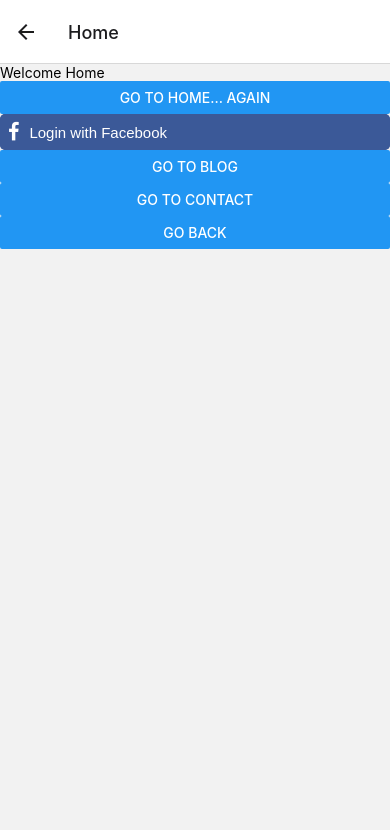
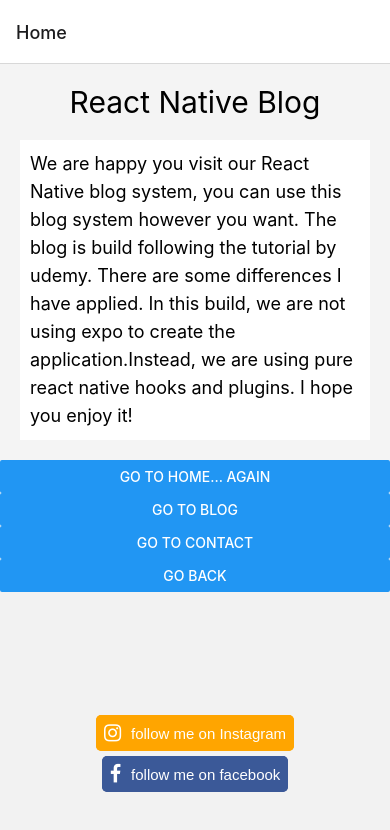
Before and after one commit to javivilchis/react-native-blog, a React Native app: screen /Home in a window 390 px wide. Shown: the top 830 px of the page. Built offline with nearby package versions, Linux system fonts and the light colour scheme.

Commit message:
json server will be skipped

```diff
--- a/App.js
+++ b/App.js
@@ -15,7 +15,7 @@ const Stack = createNativeStackNavigator();
 const App = () => {
   return (
     <NavigationContainer>
-        <Stack.Navigator initialRouteName="Blog">
+        <Stack.Navigator initialRouteName="Home">
         <Stack.Screen name="Home" component={IndexScreen} />
         <Stack.Screen name="Blog" component={BlogScreen}/>
         <Stack.Screen name="Show" component={ShowScreen} />
--- a/src/context/BlogContext.js
+++ b/src/context/BlogContext.js
@@ -4,6 +4,8 @@ const blogReducer = (state, action ) => {
      console.log("State: ln 4 ", state)
      console.log("Action: ln 5 ", action)
      switch (action.type){
+          case 'get_blogposts':
+               return []
           case 'add_blogpost':
                return [
                  ...state,
@@ -26,6 +28,9 @@ const blogReducer = (state, action ) => {
      }
 }
 // function to modify our reducer
+const getBlogPosts = dispatch => {
+     dispatch({type: 'get_blogposts', payload})
+}
 const addBlogPost = dispatch => {
      return (title, content, callback) => {
           dispatch({ type: 'add_blogpost', payload: { title, content }})
--- a/src/screens/BlogScreen.js
+++ b/src/screens/BlogScreen.js
@@ -1,19 +1,21 @@
 import React, { useContext } from 'react';
-import { View, Text, StyleSheet, Button, FlatList, TouchableOpacity } from 'react-native'
+import { View, Text, StyleSheet, Linking, Button, FlatList, TouchableOpacity } from 'react-native'
 import { Context } from '../context/BlogContext'
 import Icon from 'react-native-vector-icons/FontAwesome';
+import NativeLinkingManager from 'react-native/Libraries/Linking/NativeLinkingManager';
 
 const BlogScreen = ({ navigation }) => {
 
 
      const { state, deleteBlogPost } = useContext(Context)
 
+
      navigation.setOptions(
           {
-               headerTitle: "Blog",
+               headerTitle: "RN Blog",
                headerRight: () => (
                <TouchableOpacity onPress={() => navigation.navigate('Create')}>
-                    <Icon name="plus" />
+                    <Icon name="plus" size={20} />
                </TouchableOpacity>
                )
           }
@@ -43,9 +45,9 @@ const BlogScreen = ({ navigation }) => {
                }}
                />
                <View style={styles.buttonlist}>
-                    <Button color="white" title="create" onPress={() => navigation.navigate('Create')} />
-                    <Button color="white" title="Go to Home" onPress={() => navigation.navigate('Home')} />
-                    <Button color="white" title="Go back" onPress={() => navigation.goBack()} />
+                    <Button color="orange" title="create" onPress={() => navigation.navigate('Create')} />
+                    <Button color="orange" title="Go to Home" onPress={() => navigation.navigate('Home')} />
+                    <Button color="orange" title="Go back" onPress={() => navigation.goBack()} />
                </View>
 
           </View>
--- a/src/screens/IndexScreen.js
+++ b/src/screens/IndexScreen.js
@@ -1,29 +1,85 @@
 import React from 'react'
-import { View, Text, StyleSheet, Button } from 'react-native'
+import { View, Text, Linking, TouchableOpacity, StyleSheet, Button, SafeAreaView } from 'react-native'
 import Icon from 'react-native-vector-icons/FontAwesome';
 const IndexScreen = ({ navigation }) => {
+     const javivilchis = "https://facebook.com/javier.vilchis1"
+     const intagram = "https://instagram.com/javivilchis1234"
+     const facebook = ({url}) => {
+          Linking.openURL(javivilchis)
+     }
+     const instagram = ({url}) => {
+          Linking.openURL(intagram)
+     }
 
      return (
+          <SafeAreaView style={styles.container}>
           <View>
-               <Text>Welcome Home</Text>
+               <Text style={styles.title}>React Native Blog</Text>
+               <Text style={styles.intro}>We are happy you visit our React Native blog system, you can use this blog system however you want. The blog is build following the tutorial by udemy. There are some differences I have applied. In this build, we are not using expo to create the application.Instead, we are using pure react native hooks and plugins. I hope you enjoy it!</Text>
                <Button
                title="Go to home... again"
                onPress={() => navigation.push('Home')}
                />
-               <Icon.Button name="facebook" backgroundColor="#3b5998">
-                    <Text style={{ fontFamily: 'Arial', fontSize: 15, color: "#fff" }}>
-                         Login with Facebook
-                    </Text>
-               </Icon.Button>
+
                <Button title="Go to Blog" onPress={() => navigation.navigate('Blog')} />
                <Button title="Go to Contact" onPress={() => navigation.navigate('Contact')} />
                <Button title="Go back" onPress={() => navigation.goBack()} />
+
+               <View style={styles.fb}>
+                    <TouchableOpacity onPress={facebook} style={styles.insta}>
+                         <Icon.Button name="instagram" onPress={instagram} backgroundColor="orange">
+                              <Text style={{ fontFamily: 'Arial', fontSize: 15, color: "#fff" }}>
+                              follow me on Instagram
+                              </Text>
+                         </Icon.Button>
+                    </TouchableOpacity>
+
+                    <TouchableOpacity onPress={facebook} >
+
+                         <Icon.Button name="facebook" onPress={facebook} backgroundColor="#3b5998">
+                              <Text style={{ fontFamily: 'Arial', fontSize: 15, color: "#fff" }}>
+                              follow me on facebook
+                              </Text>
+                         </Icon.Button>
+
+                    </TouchableOpacity>
+               </View>
           </View>
+          </SafeAreaView>
      )
 }
 
 const styles = StyleSheet.create({
+insta: {marginBottom: 5},
+container: {
+     backgroundColor: "#f4f4f4",
+     alignItems: "center",
+     textAlign: "center",
+     color: "#333"
+},
+fb: {
+     width: "100%",
+     margin: "auto",
+     alignContent: "center",
+     textAlign: "center",
+     alignItems: "center",
+     position: "absolute",
+     bottom: -200,
+},
+title: {
+     paddingTop: 20,
+     textAlign: "center",
+     fontSize: 30,
+     fontWeight: "400"
+},
+intro: {
+     fontSize: 18,
+     lineHeight: 28,
+     padding: 10,
+     backgroundColor: "#fff",
+     margin: 20,
 
+}
 })
 
 export default IndexScreen
--- a/src/screens/ShowScreen.js
+++ b/src/screens/ShowScreen.js
@@ -1,5 +1,5 @@
 import React, { useContext} from 'react'
-import { View, Text, StyleSheet, TouchableOpacity } from 'react-native'
+import { View, Text, StyleSheet, TouchableOpacity, SafeAreaView } from 'react-native'
 import { Context } from '../context/BlogContext'
 import Icon from 'react-native-vector-icons/FontAwesome';
 
@@ -25,15 +25,43 @@ const ShowScreen = ({ navigation, route }) => {
      const blogPost = state.find((blogPost) => blogPost.id === route.params.id )
 
      return  (
-          <View>
-               <Text>Show</Text>
-               <Text>Title: {blogPost.title} and the ID: {blogPost.id}</Text>
-          </View>
+          <SafeAreaView style={styles.container}>
+               <View>
+                    <Text style={styles.title}>{blogPost.title}</Text>
+                    <Text style={styles.content}>Title: {blogPost.title}  </Text>
+                    <Text>ID: {blogPost.id}</Text>
+               </View>
+          </SafeAreaView>
      )
 }
 
 const styles = StyleSheet.create({
+     container: {
+          backgroundColor: "#f4f4f4",
+          alignItems: "center",
+          textAlign: "center",
+          color: "#333",
+          width: "100%",
+          flex: 1,
+     },
+     title: {
+          paddingTop: 20,
+          textAlign: "center",
+          fontSize: 30,
+          fontWeight: "400"
+     },
+     content: {
+          border: 1,
+          borderColor: "#333",
+          borderStyle: "solid",
+          width: "100%",
+          fontSize: 18,
+          lineHeight: 28,
+          padding: 10,
+          backgroundColor: "#fff",
+          margin: 20,
 
+     }
 })
 
 export default ShowScreen
```
